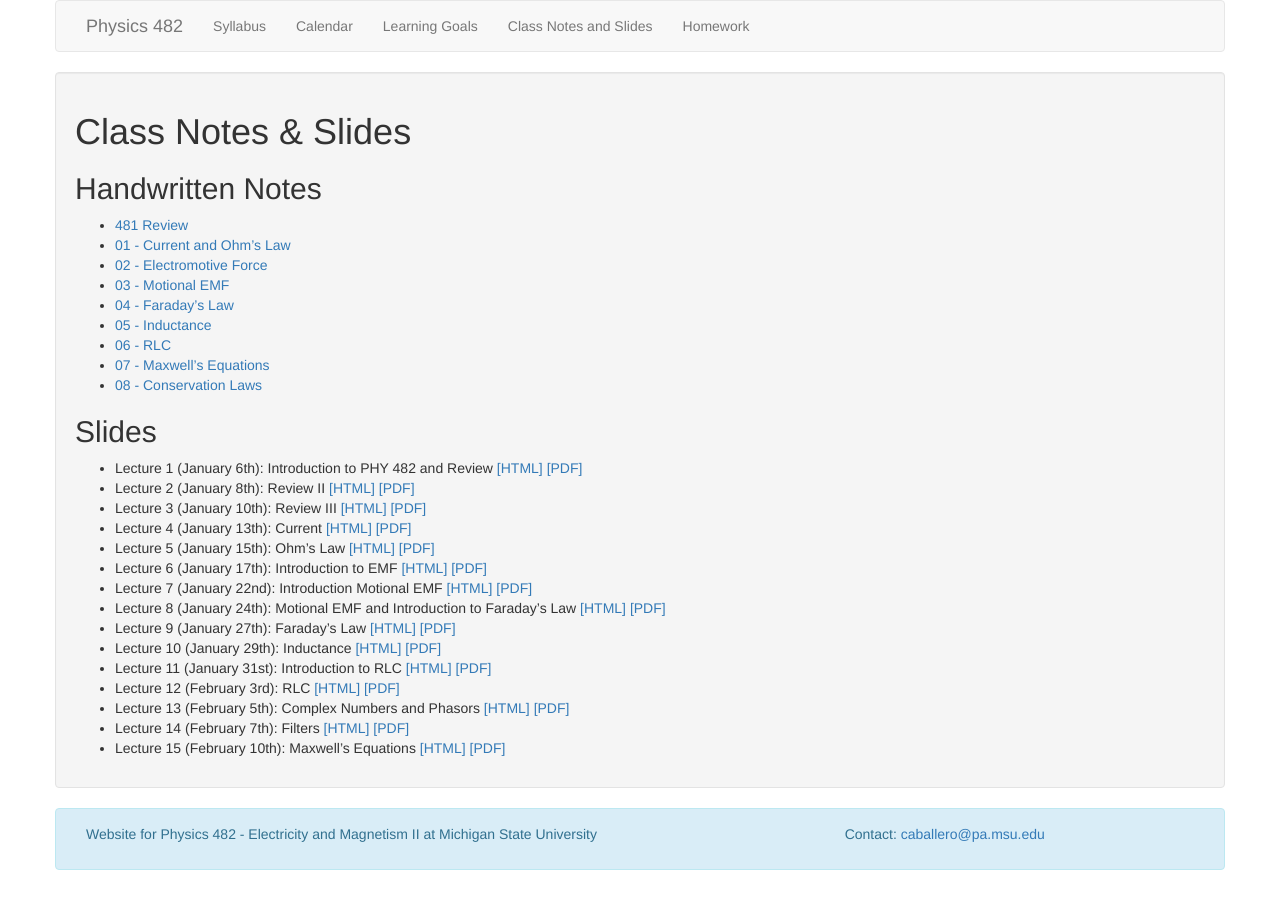
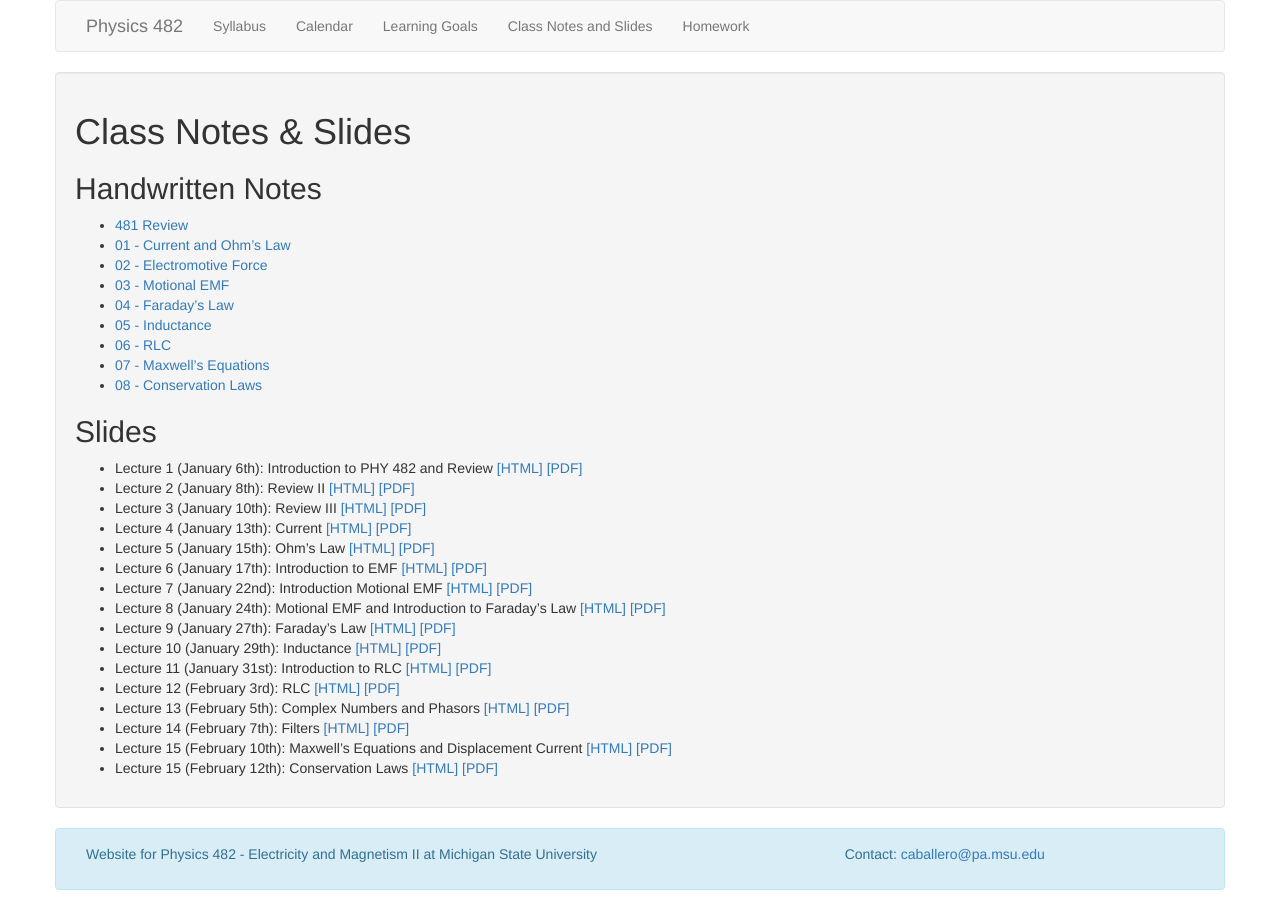
Before and after one commit to dannycab/phy482msu_s2020, a Jekyll site: the page built from notes/list_of_notes.md, in a window 1280 px wide. Built offline with Jekyll 4.4.1, drawn with Linux system fonts in a browser that asks for light colours.

Commit message:
updated for today

```diff
--- a/notes/list_of_notes.md
+++ b/notes/list_of_notes.md
@@ -33,4 +33,5 @@ permalink: notes/index.html
 * Lecture 12 (February 3rd): RLC [[HTML]](./12-slides.html) [[PDF]](./12-slides.pdf)
 * Lecture 13 (February 5th): Complex Numbers and Phasors [[HTML]](./13-slides.html) [[PDF]](./13-slides.pdf)
 * Lecture 14 (February 7th): Filters [[HTML]](./14-slides.html) [[PDF]](./14-slides.pdf)
-* Lecture 15 (February 10th): Maxwell's Equations [[HTML]](./15-slides.html) [[PDF]](./15-slides.pdf)
+* Lecture 15 (February 10th): Maxwell's Equations and Displacement Current [[HTML]](./15-slides.html) [[PDF]](./15-slides.pdf)
+* Lecture 15 (February 12th): Conservation Laws [[HTML]](./16-slides.html) [[PDF]](./16-slides.pdf)
```
Also changed, not shown: notes/15-slides.md (+44 -0 lines), notes/16-slides.md (+1 -62 lines), 8 other files.
